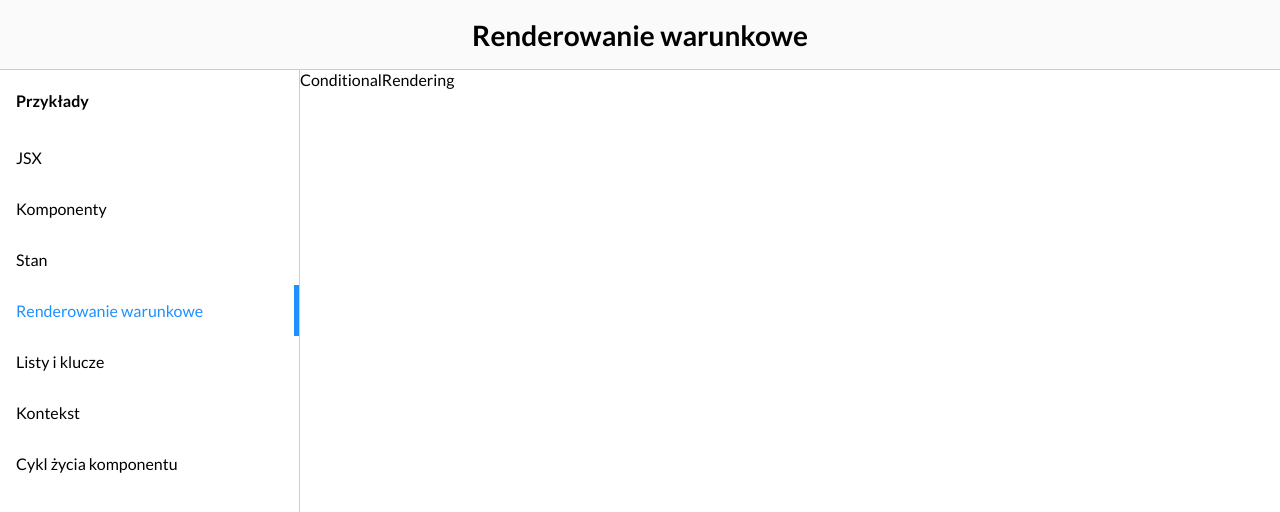
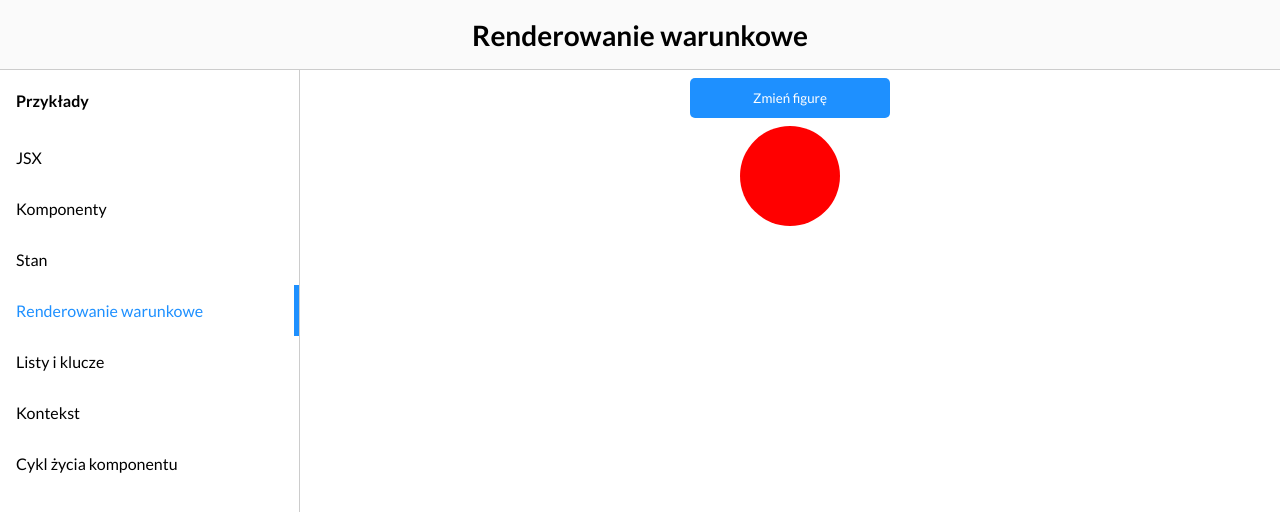
Before and after one commit to kacperkapusciak/react-playground, a React (Create React App) app: page / in a window 1280 px wide. Both pictures are taken after a click on the element "Renderowanie warunkowe". Shown: the top 512 px of the page. Built offline with nearby package versions, Linux system fonts and the light colour scheme.

Commit message:
feat: implement ConditionalRendering example

```diff
--- a/src/examples/ConditionalRendering.js
+++ b/src/examples/ConditionalRendering.js
@@ -1,5 +1,65 @@
+import { useState } from 'react';
+
+const Circle = () => (
+  <div
+    style={{
+      width: 100,
+      height: 100,
+      border: '1px solid transparent',
+      backgroundColor: 'red',
+      borderRadius: '50%',
+    }}
+  />
+);
+
+const Square = () => (
+  <div
+    style={{
+      width: 100,
+      height: 100,
+      border: '1px solid transparent',
+      backgroundColor: 'green',
+    }}
+  />
+);
+
 function App() {
-  return <div>ConditionalRendering</div>;
+  const [shape, setShape] = useState('circle');
+
+  const handleChangeShape = () => {
+    setShape((prevShape) => setShape(prevShape === 'circle' ? 'square' : 'circle'));
+  };
+
+  return (
+    <div style={styles.container}>
+      <button style={styles.button} onClick={handleChangeShape}>
+        Zmień figurę
+      </button>
+      {/* conditional rendering */}
+      {shape === 'circle' ? <Circle /> : <Square />}
+    </div>
+  );
 }
 
+const styles = {
+  container: {
+    display: 'flex',
+    flexDirection: 'column',
+    alignItems: 'center',
+  },
+  counter: {
+    fontWeight: 'bold',
+    fontSize: 28,
+  },
+  button: {
+    height: 40,
+    width: 200,
+    border: '1px solid transparent',
+    borderRadius: 5,
+    margin: 8,
+    backgroundColor: 'dodgerblue',
+    color: 'white',
+  },
+};
+
 export default App;
```
